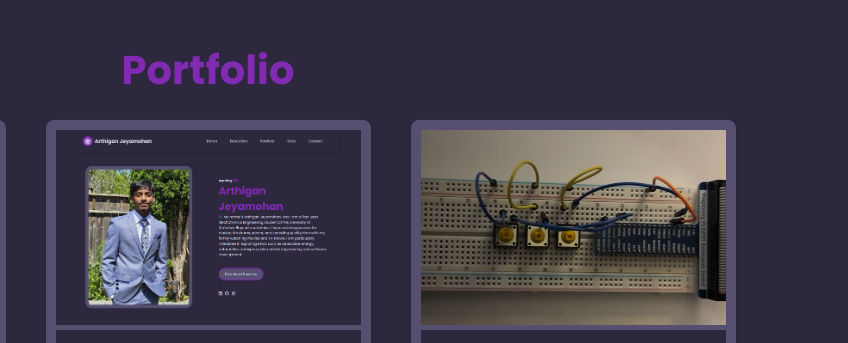
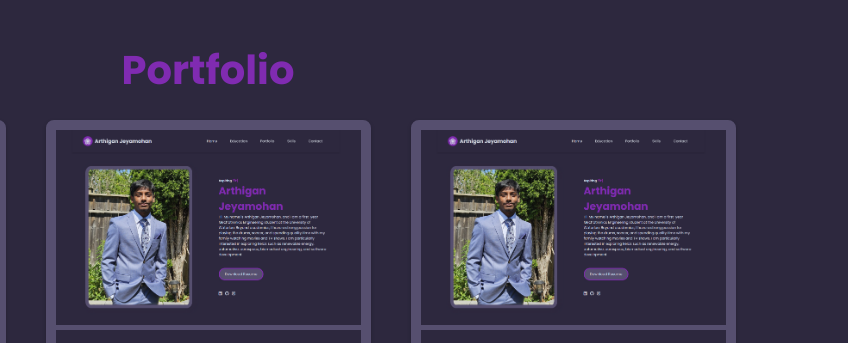
Before and after one commit to Arthigan-J/Arthigan-J.github.io, a plain HTML site: page index.html in a window 1280 px wide. Shown: the part 1440-1783 px from the top of the page, 432-1280 px from the left. Drawn offline with nearby package versions, Linux system fonts and the light colour scheme.

Commit message:
Add files via upload

```diff
--- a/index.html
+++ b/index.html
@@ -95,7 +95,7 @@
                         </div>
                         <div class="card">
                             <a href="https://github.com/Arthigan-J/Soundboard" target="_blank" class="btn">
-                            <img src="Website Pictures/soundboard.png">
+                            <img src="Website Pictures\website.png">
                             <div class="card-content">
                                 <h3>Soundboard</h3>
                                 <p>Developed a soundboard that plays a selected audio file when a button is pressed. <strong>(Raspberry Pi, Electrical Components, Python)</strong></p>
```
